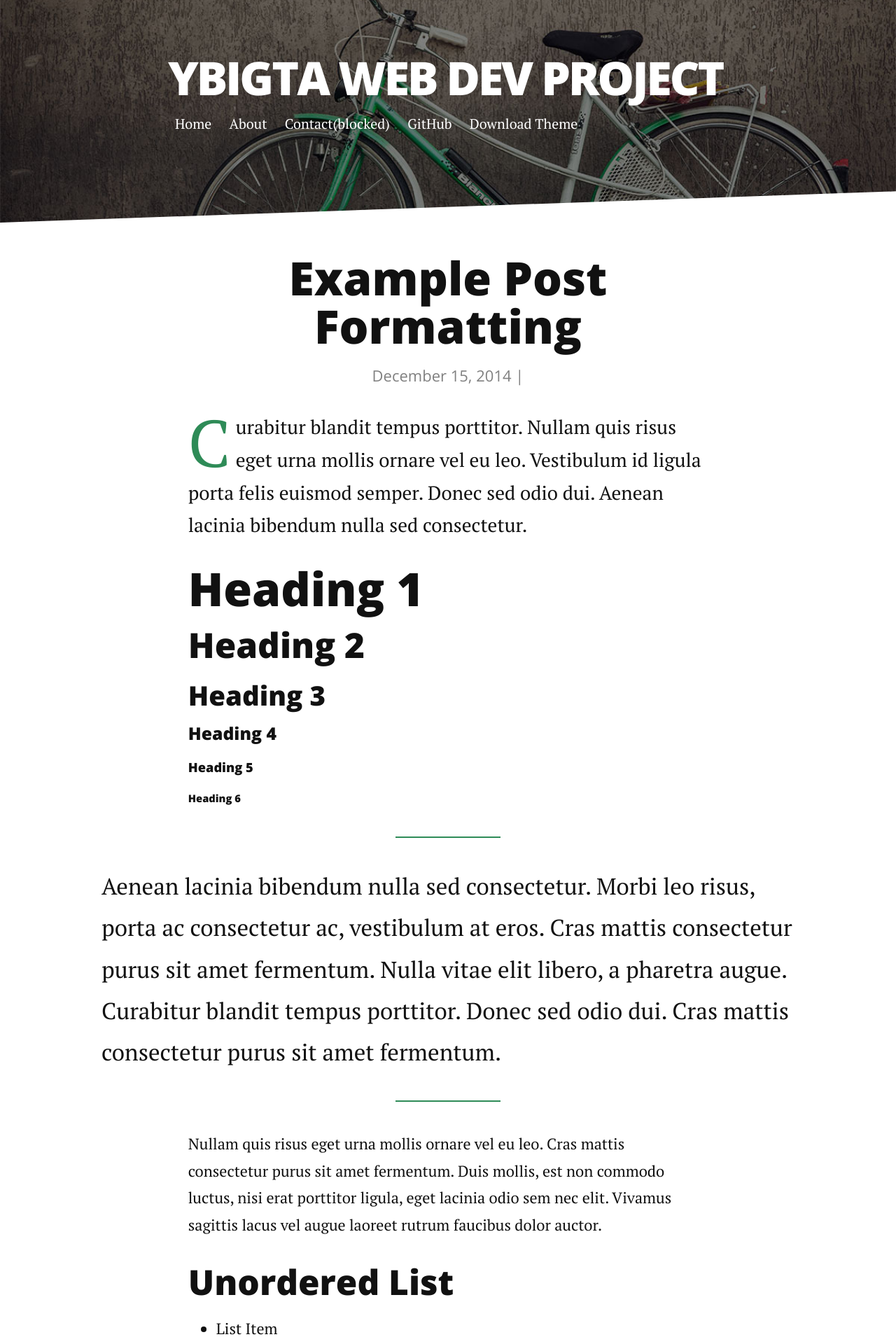
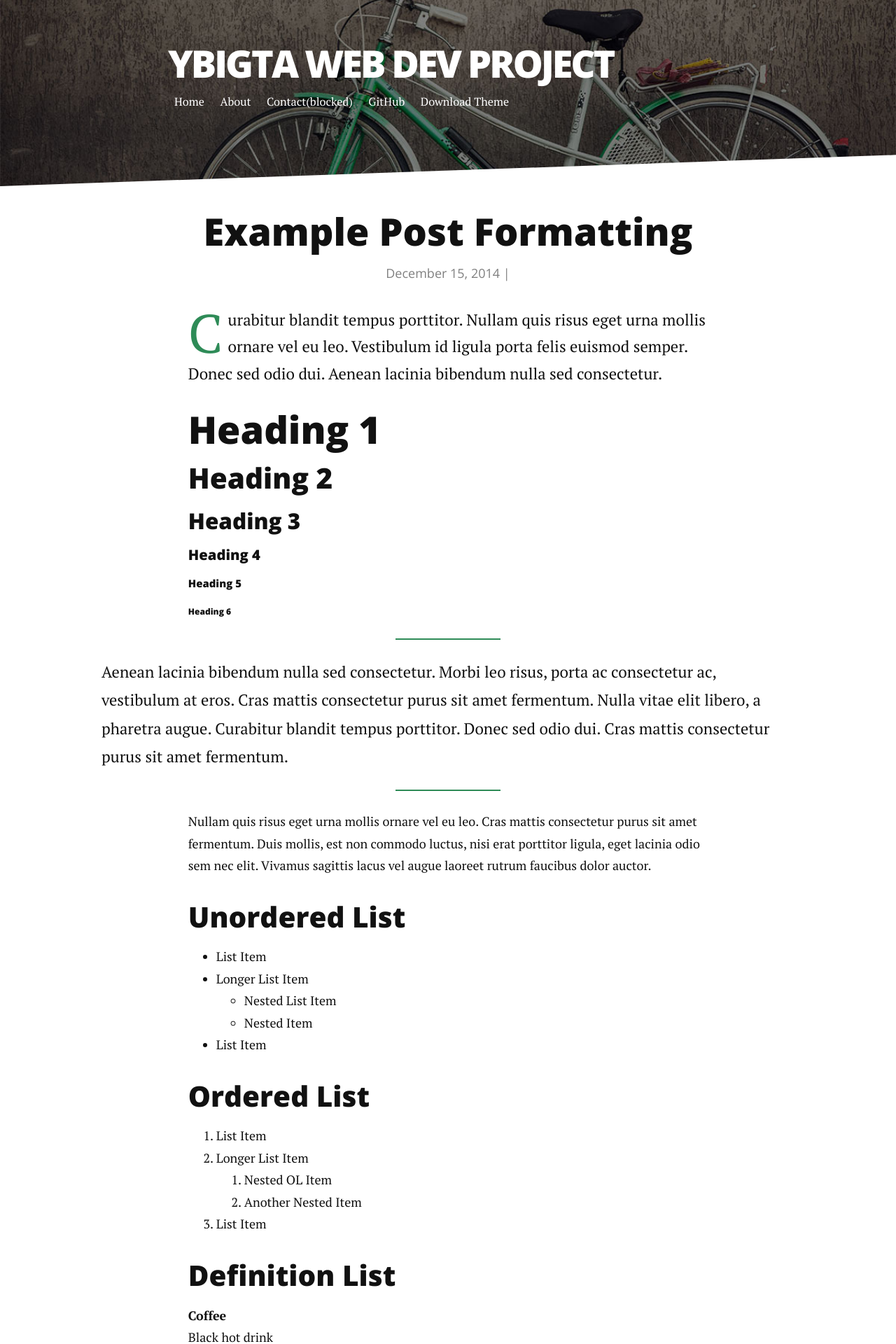
Before and after one commit to Pandaspedia/citizenblog, a Jekyll site: the page built from _posts/2014-12-15-example-post-formatting.markdown, in a window 1280 px wide. Shown: the top 1920 px of the page at 70% size. Built offline with Jekyll 4.4.1, drawn with Linux system fonts in a browser that asks for light colours; nearby versions of some CDN libraries; some web fonts are replaced.

Commit message:
폰트 관련 scss 수정

```diff
--- a/assets/scss/breakpoints/_1200up.scss
+++ b/assets/scss/breakpoints/_1200up.scss
@@ -1,5 +1,6 @@
 body {
-  font-size: 137.5%;
+  // font-size: 137.5%;
+  font-size: 112.5%;
 }
 
 .container {
--- a/assets/scss/breakpoints/_800up.scss
+++ b/assets/scss/breakpoints/_800up.scss
@@ -3,7 +3,8 @@ GLOBAL STYLES
 ***************/
 
 body {
-  font-size: 125%;
+  // font-size: 125%;
+  font-size: 112.5%;
 }
 
 .content {
--- a/assets/scss/partials/_typography.scss
+++ b/assets/scss/partials/_typography.scss
@@ -92,7 +92,8 @@ blockquote {
 
 @media (min-width: 43.75em) {
   blockquote {
-    font-size: 1.5em; // 24px / 16px
+    // font-size: 1.5em; // 24px / 16px
+    font-size: 1.25em;
     line-height: 1.45833333; // 35px / 24px
   }
 }
```
Also changed, not shown: assets/css/style.css.
